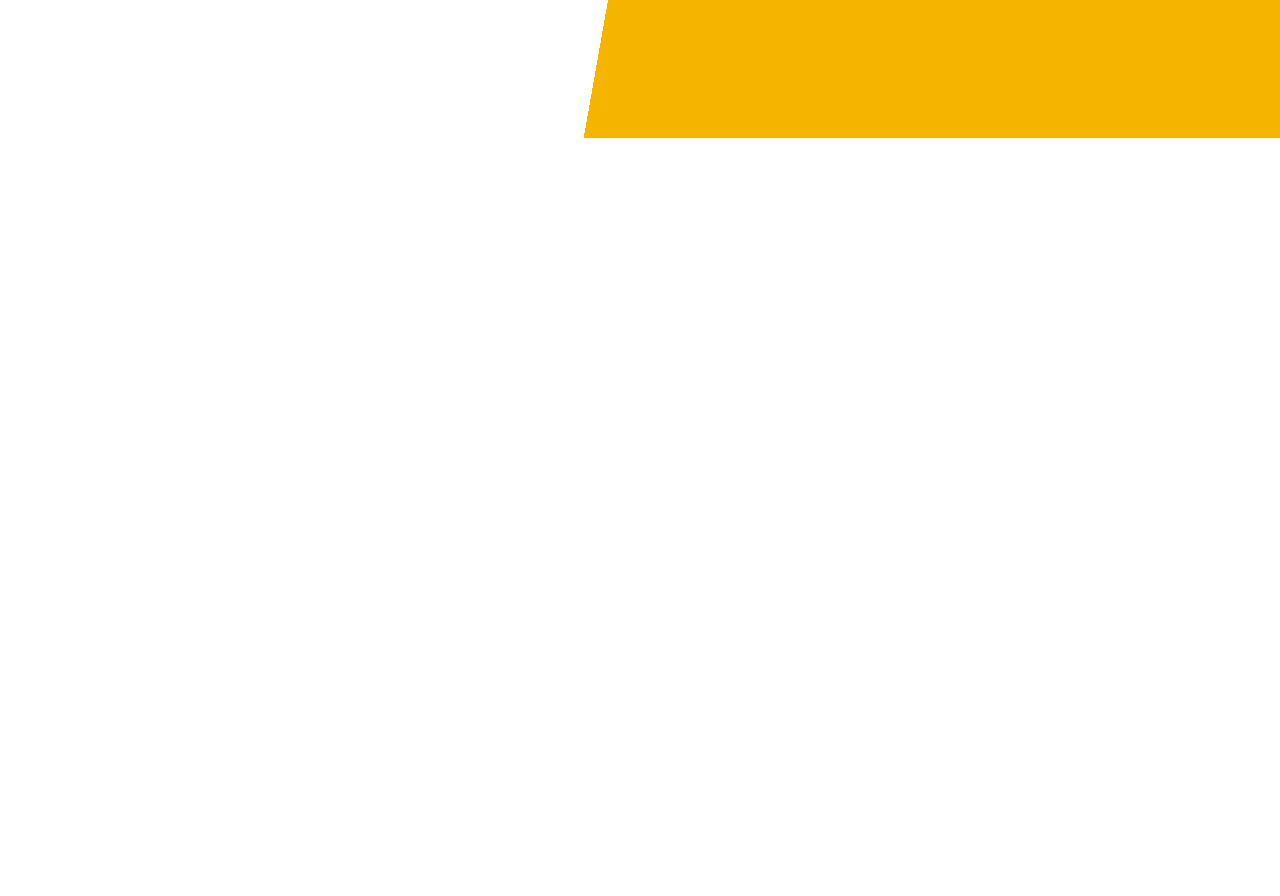
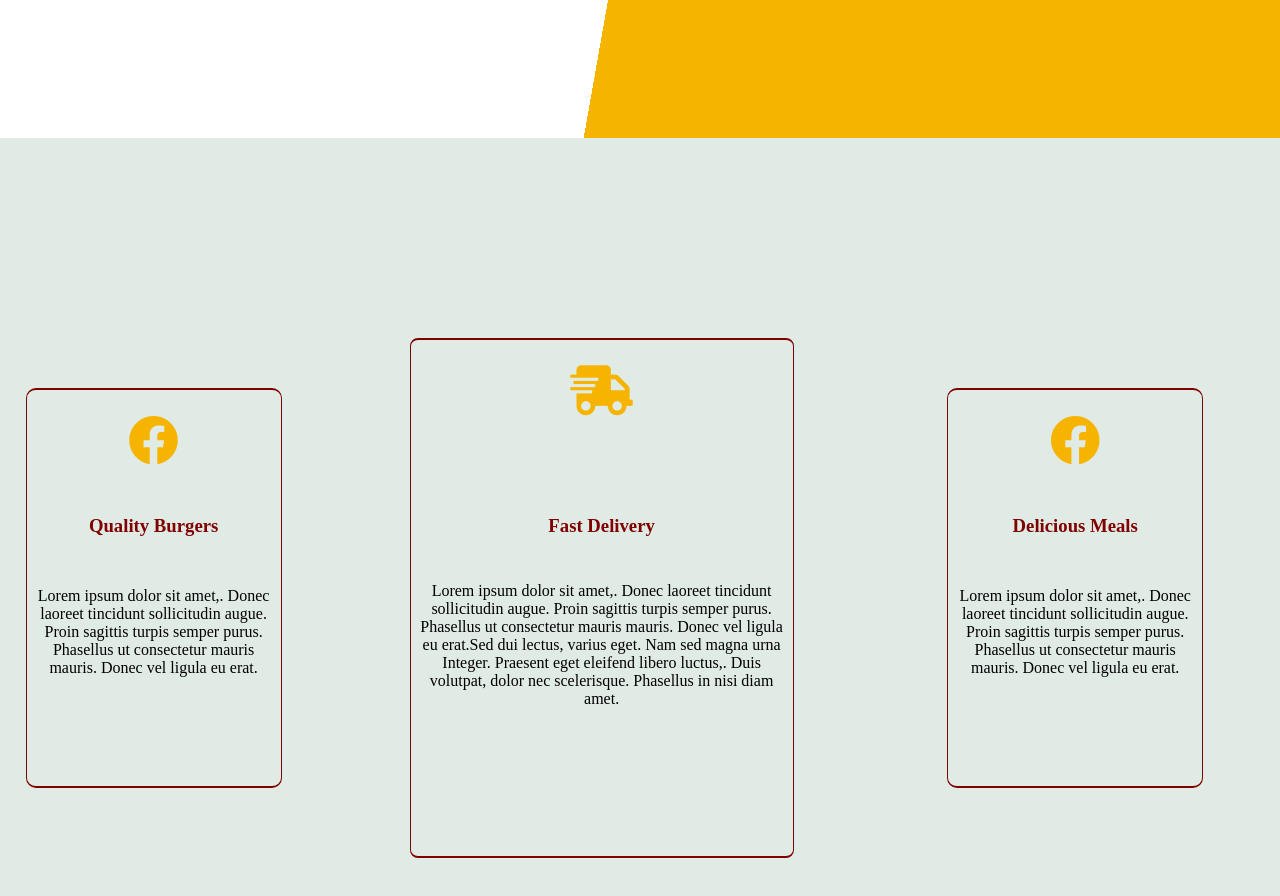
Before and after one commit to juliamwangi123/Burger-Palace, a plain HTML site: page index.html in a window 1280 px wide. Shown: the part 662-1558 px from the top of the page. Before the commit the page ends 800 px from the top, so only its background shows below. Drawn offline with Linux system fonts and the light colour scheme.

Commit message:
Add section 2 of web

```diff
--- a/css/style.css
+++ b/css/style.css
@@ -129,7 +129,7 @@ a:link{
     border-top-right-radius: 8px;
     color:white;
     text-align: left;
-    border: 0 solid #f6b400;
+    border: 0 solid #f6B400;
 }
 /*  clumns two floats to the right*/
 .column2{
@@ -151,3 +151,130 @@ a:link{
 
 
 }
+
+#section2{
+
+    background-color: #E1EBE6;
+    height: 100vh;
+    box-sizing: border-box;
+    max-height: 100vh;
+
+
+}
+
+/* increase the size of icon*/
+
+.fa-customize{
+
+    font-size: 50px;
+    color:#F6B400;
+    margin-top: 20px;
+
+
+
+}
+ .col-left{
+        width:20%;
+        border:1px solid maroon;
+        border-top-width: 2px;
+        border-bottom-width: 2px;
+        border-radius: 10px;
+        float: left;
+        text-align: center;
+        padding: 5px 5px;
+        height: 50vh;
+        word-wrap: break-word;
+        margin-left:2%;
+        margin-top: 250px;
+        margin-bottom: 100px;
+        min-height: 45vh;
+    }
+
+
+
+ .col-right{
+
+    width:20%;
+    border:1px solid maroon;
+    border-top-width: 2px;
+    border-bottom-width: 2px;
+    border-radius: 10px;
+    float: left;
+    text-align: center;
+    padding: 5px 5px;
+    height: 50vh;
+    word-wrap: break-word;
+    margin-left:2%;
+    margin-top: 250px;
+    margin-bottom: 100px;
+    min-height: 45vh;
+ }
+
+
+
+ .col-center{
+     width: 30%;
+     border:1px solid maroon;
+     border-top-width: 2px;
+     border-bottom-width: 2px;
+     border-radius: 8px;
+     float: left;
+     text-align: center;
+     padding: 5px 5px;
+     height: 65vh;
+     word-wrap: break-word;
+     margin-left:10%;
+     margin-right:10%;
+     margin-top: 200px;
+     margin-bottom: 5px;
+
+
+ }
+
+ .headings{
+
+    color: maroon;
+
+ }
+
+.col-center p{
+     font-size: 16px;
+     margin-top: 45px;
+    columns: black;
+     word-wrap: break-word;
+ }
+
+ .col-center h3{
+
+    margin-top: 100px;
+    margin-bottom: 10px;
+
+ }
+
+
+
+.col-left p{
+
+    font-size: 16px;
+    color: black;
+    margin-top: 50px;
+    margin-bottom:30px;
+}
+
+.col-left h3{
+
+    margin-top: 50px;
+
+}
+
+.col-right p{
+    font-size: 16px;
+    color: black;
+    margin-top: 50px;
+    margin-bottom:30px;
+}
+
+.col-right h3{
+
+    margin-top: 50px;
+}
--- a/index.html
+++ b/index.html
@@ -6,6 +6,7 @@
     <meta name="viewport" content="width=device-width, initial-scale=1.0">
     <title>Burger Palace</title>
     <link rel="stylesheet" href="./css/style.css">
+    <link rel="stylesheet" href="fontawesome/css/all.min.css">
 </head>
 <body>
     <div class="section1">
@@ -59,6 +60,30 @@
         </div>
 
     </div>
+<!--section starts here-->
+    <div id="section2">
+        <div class="col-left">
+            <i class="fab fa-facebook fa-customize"></i>
+            <h3 class="headings">Quality Burgers</h3>
+            <p>Lorem ipsum dolor sit amet,. Donec laoreet tincidunt sollicitudin augue. Proin sagittis turpis semper purus. Phasellus ut consectetur mauris mauris. Donec vel ligula eu erat.
+
+            </p>
+        </div>
+        <div class="col-center">
+            <i class="fas fa-shipping-fast fa-customize"></i>
+
+            <h3 class="headings">Fast Delivery</h3>
+            <p>Lorem ipsum dolor sit amet,. Donec laoreet tincidunt sollicitudin augue. Proin sagittis turpis semper purus. Phasellus ut consectetur mauris mauris. Donec vel ligula eu erat.Sed dui lectus, varius eget. Nam sed magna urna Integer. Praesent eget eleifend libero luctus,. Duis volutpat, dolor nec scelerisque. Phasellus in nisi diam amet.</p>
+        </div>
+        <div class="col-right">
+            <i class="fab fa-facebook fa-customize"></i>
+            <h3 class="headings">Delicious Meals</h3>
+                <p>Lorem ipsum dolor sit amet,. Donec laoreet tincidunt sollicitudin augue. Proin sagittis turpis semper purus. Phasellus ut consectetur mauris mauris. Donec vel ligula eu erat.
+
+
+        </div>
+
+    </div>
 
 </body>
 </html>
```
